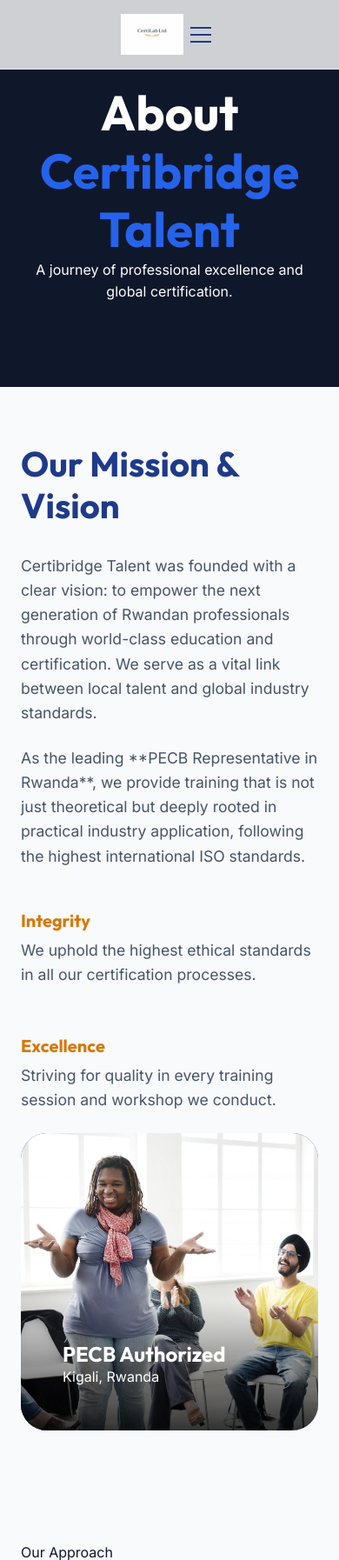
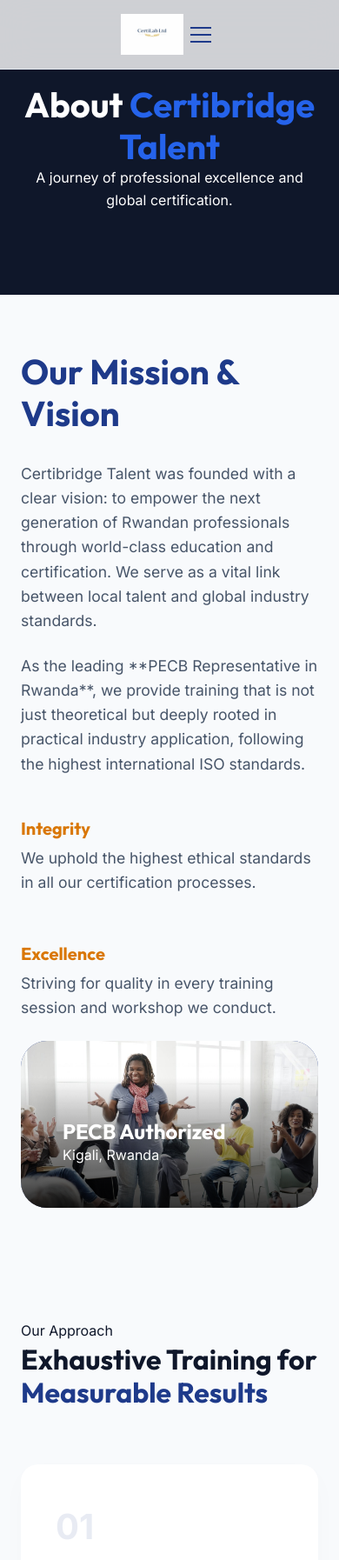
Before and after one commit to KlyPlusandMore/certbridgetalent, a Django app: page /about/ in a window 390 px wide. Shown: the top 1794 px of the page at 87% size. Run offline with Django 5.2, Linux system fonts and the light colour scheme.

Commit message:
Refine image responsiveness across Home, About, and Trainings pages using flexible aspect ratios

```diff
--- a/templates/pages/about.html
+++ b/templates/pages/about.html
@@ -142,7 +142,7 @@
 
     .image-box {
         width: 100%;
-        aspect-ratio: 1;
+        aspect-ratio: 4/3;
         background: var(--primary);
         border-radius: 30px;
         position: relative;
@@ -203,7 +203,7 @@
 
     .corporate-visual img {
         width: 100%;
-        height: 400px;
+        aspect-ratio: 16/9;
         object-fit: cover;
         border-radius: 30px;
         box-shadow: var(--shadow-lg);
@@ -240,6 +240,15 @@
 
         .grid-2 {
             grid-template-columns: 1fr;
+            gap: 3rem;
+        }
+
+        .image-box {
+            aspect-ratio: 16/9;
+        }
+
+        .page-header h1 {
+            font-size: 2.5rem;
         }
     }
 </style>
```
Also changed, not shown: templates/pages/home.html (+15 -3 lines), templates/pages/trainings.html (+10 -2 lines).
